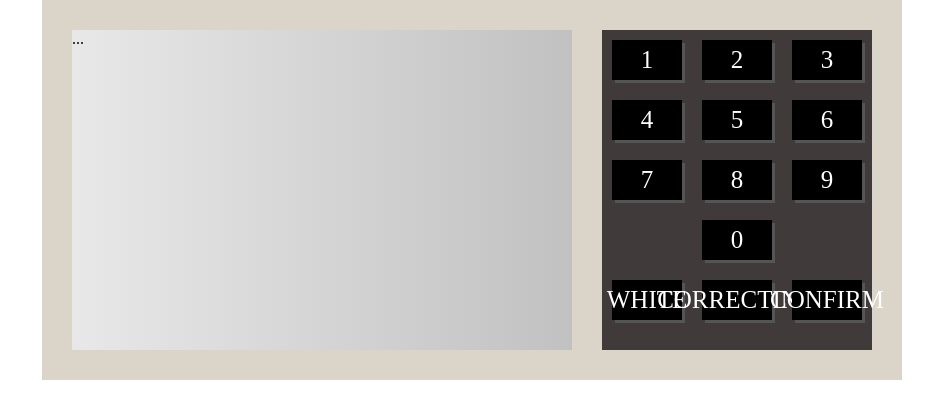
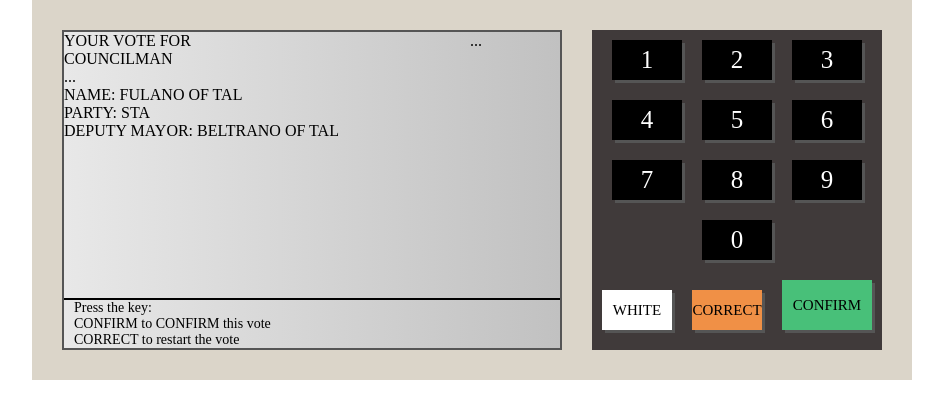
Before and after one commit to RMarlon/Ballot-Box-Electronic, a plain HTML site: page index.html in a window 1280 px wide. Shown: the whole page, without its empty margins (168-1111 px from the left). Drawn offline with Linux system fonts and the light colour scheme.

Commit message:
building the basic structure of the electronic ballot box

```diff
--- a/index.html
+++ b/index.html
@@ -9,7 +9,32 @@
 <body>
     <div class="urna">
         <div class="display">
-            ...
+            <div class="d-1">
+                <div class="d-1-left">
+                    <div class="d-1-1">
+                        <span>YOUR VOTE FOR</span>
+                    </div>
+                    <div class="d-1-2">
+                        <span>COUNCILMAN</span>
+                    </div>
+                    <div class="d-1-3">
+                        ...
+                    </div>
+                    <div class="d-1-4">
+                        NAME: FULANO OF TAL <br/>
+                        PARTY: STA <br/>
+                        DEPUTY MAYOR: BELTRANO OF TAL
+                    </div>
+                </div>
+                <div class="d-1-right">
+                    ...
+                </div>
+            </div>
+            <div class="d-2">
+                Press the key: <br/>
+                CONFIRM to CONFIRM this vote <br/>
+                CORRECT to restart the vote
+            </div>
         </div>
         <div class="keyboard">
             <div class="line-keyboard">
@@ -31,9 +56,9 @@
                 <div class="bottom-keyboard">0</div>
             </div>
             <div class="line-keyboard">
-                <div class="bottom-keyboard">WHITE</div>
-                <div class="bottom-keyboard">CORRECTING</div>
-                <div class="bottom-keyboard">CONFIRM</div>
+                <div class="bottom-keyboard bottom--white">WHITE</div>
+                <div class="bottom-keyboard bottom--correcting">CORRECT</div>
+                <div class="bottom-keyboard bottom--confirm">CONFIRM</div>
             </div>
         </div>
     </div>
--- a/style.css
+++ b/style.css
@@ -7,6 +7,8 @@
 :root {
     --color-white: #FFF;
     --color-black: #000;
+    --color-orange:#F09046;
+    --color-green: #48C079;
     --color-light-gray:#555;
     --color-black-gray: #403A3A;
     --color-black-beige: #dbd5C9;
@@ -27,6 +29,9 @@ body {
 .display {
     width: 500px;
     height: 320px;
+    display: flex;
+    flex-direction: column;
+    border: 2px solid var(--color-light-gray);
     background: linear-gradient(to right, #E8E8E8, #C1C1C1);
 }
 
@@ -37,6 +42,7 @@ body {
 
 .line-keyboard{
     display: flex;
+    align-items: flex-end;
     justify-content: center;
 }
 
@@ -53,3 +59,43 @@ body {
     background-color: var(--color-black);
     box-shadow:3px 3px 0 var(--color-light-gray);
 }
+
+.bottom--white{
+    font-size: 15px;
+    color: var(--color-black);
+    background-color: var(--color-white);
+}
+
+.bottom--correcting{
+    font-size: 15px;
+    color: var(--color-black);
+    background-color:var(--color-orange);
+}
+
+.bottom--confirm{
+    width: 90px;
+    height: 50px;
+    font-size: 15px;
+    color: var(--color-black);
+    background-color: var(--color-green);
+}
+
+.d-1{
+    flex: 1;
+    display: flex;
+}
+
+.d-1-left{
+    flex: 1;
+}
+
+.d-1-right{
+    width: 90px;
+}
+
+.d-2{
+    height: 50px;
+    font-size: 14px;
+    padding-left: 10px;
+    border-top: 2px solid var(--color-black);
+}
```
Also changed, not shown: images/Aiolia.png (deleted), images/Dhoko.png (deleted), images/Hadamanthys.png (added), images/Hades.png (added), images/Hilda.png (added), images/Julian.png (added), images/Saori.png (added), images/Shion.png (added), images/Shura.png (deleted), images/Siegfried.png (added), images/Sorento.png (added), 3 other files.
